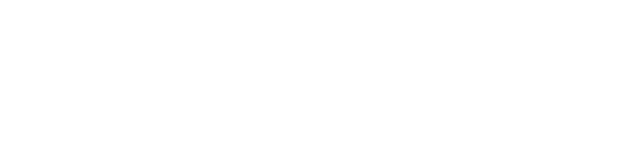
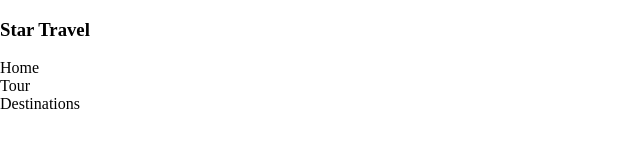
Before and after one commit to DustinJWalker/day-04, a plain HTML site: page index.html in a window 1280 px wide. Shown: the whole page, without its empty margins (0-640 px from the left). Drawn offline with Linux system fonts and the light colour scheme.

Commit message:
add navbar

```diff
--- a/index.html
+++ b/index.html
@@ -6,6 +6,23 @@
     <link rel="stylesheet" href="thursday.css">
   </head>
   <body>
+    <section class="hero">
+      <nav class="hero.nav">
+        <div class="container">
+          <div class="top-nav">
+            <h1 class="top-nav__logo">Star Travel</h1>
 
+            <ul class="top-nav__links">
+              <li class="top-nav__item">Home</li>
+              <li class="top-nav__item">Tour</li>
+              <li class="top-nav__item">Destinations</li>
+            </ul>
+
+
+
+          </div>
+        </div>
+      </nav>
+    </section>
   </body>
 </html>
```
Also changed, not shown: 1 other file.
